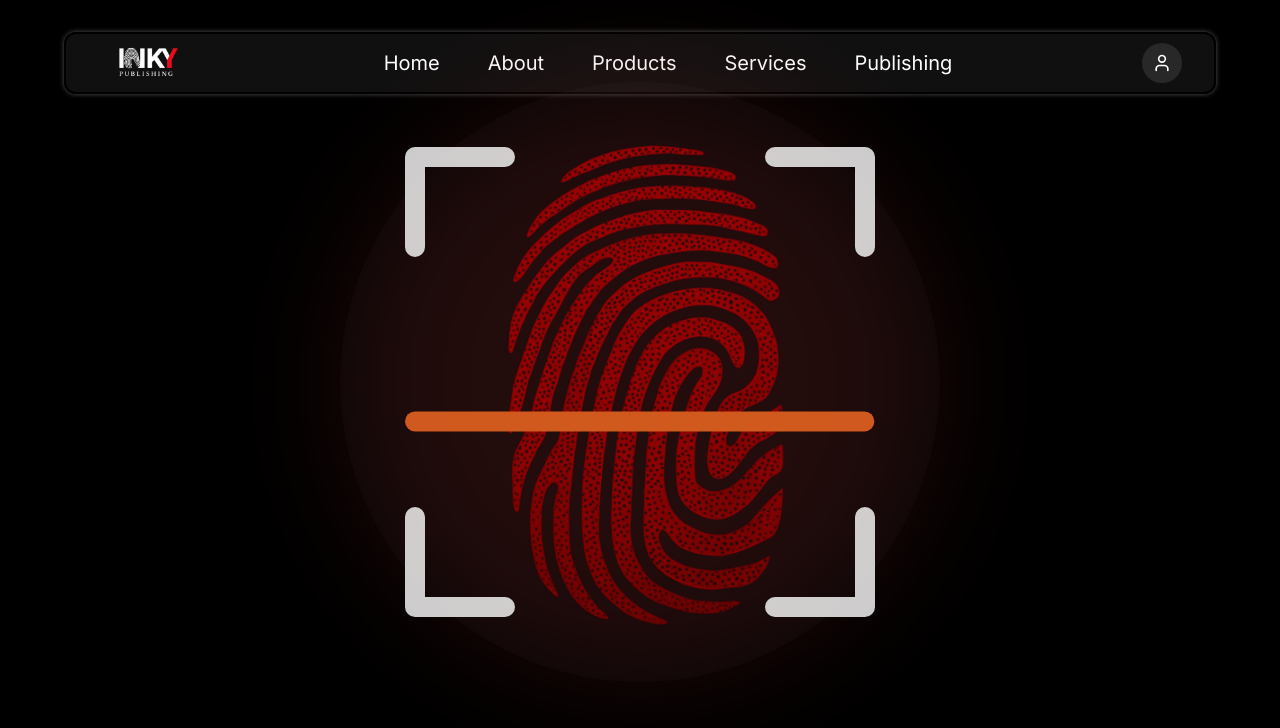
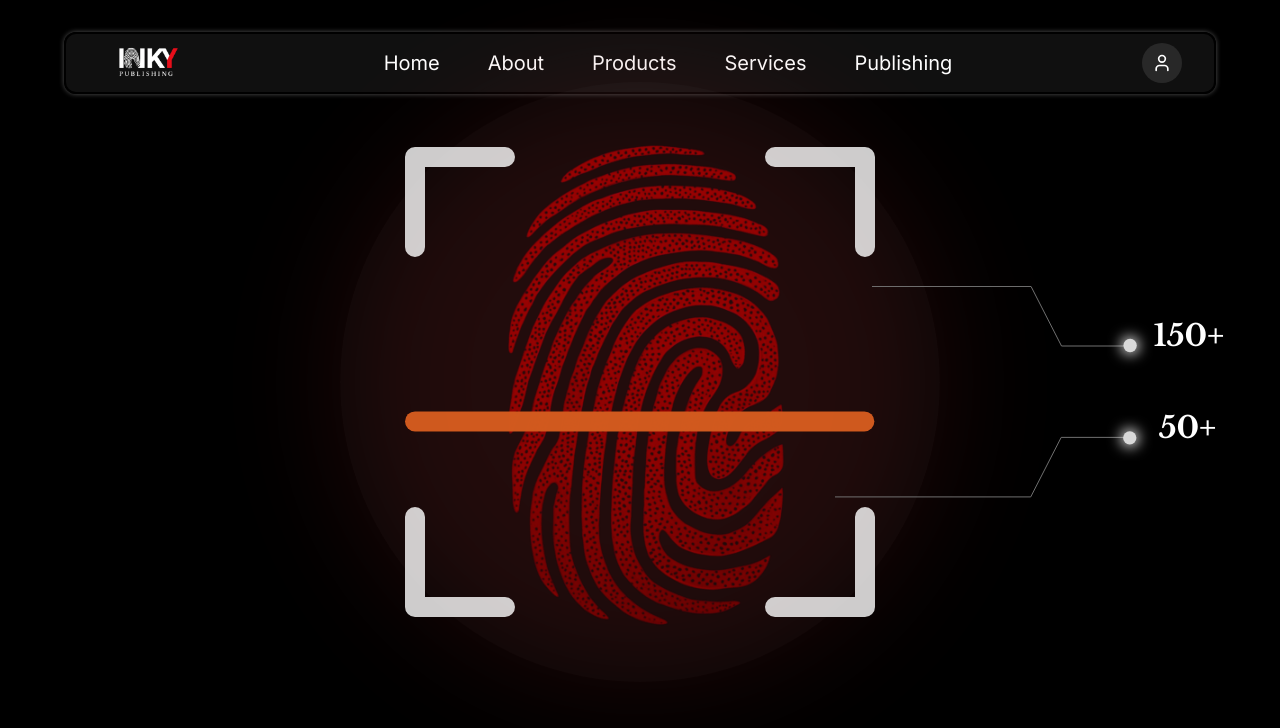
Before and after one commit to voidAyush-tsx/inky, a Next.js app: page / in a window 1280 px wide. Shown: the top 728 px of the page. Built offline with nearby package versions, Linux system fonts and the light colour scheme.

Commit message:
line motion added

```diff
--- a/package.json
+++ b/package.json
@@ -11,6 +11,7 @@
   "dependencies": {
     "lottie-react": "^2.4.1",
     "lucide-react": "^0.546.0",
+    "motion": "^12.23.24",
     "next": "16.0.0",
     "react": "19.2.0",
     "react-dom": "19.2.0"
--- a/src/app/page.tsx
+++ b/src/app/page.tsx
@@ -1,6 +1,9 @@
+"use client"
+
 import Image from "next/image";
 import { User } from "lucide-react";
 import LottieBackground from "../components/finger_scan";
+import {motion} from "motion/react"
 
 export default function Home() {
 	return (
@@ -42,8 +45,183 @@ export default function Home() {
 							<div className="absolute w-[600px] h-[600px] rounded-full  bg-[#ffffff05] transform" />
 						</div>
 
+						{/* Upper-Line */}
+						<span>
+							<svg
+							width="281"
+							height="83"
+							viewBox="0 0 281 83"
+							fill="none"
+							className="absolute right-1/12 top-1/4"
+							>
+								<motion.path
+								initial={{ pathLength: 0 }}
+								whileInView={{ pathLength: 1 }}
+								transition={{
+									duration: 1.25,
+									ease: "easeInOut",
+								}}
+								d="M0 0.476562H159.052L189.529 60.0019H259.53"
+								stroke="#777777"
+								stroke-width="0.952405"
+								/>
+								<g filter="url(#filter0_f_12_182)">
+									<motion.circle
+									initial={{ scale: 0, opacity: 0 }}
+									whileInView={{ scale: 1, opacity: 1 }}
+									transition={{
+										duration: 1.25,
+										ease: "easeInOut",
+										delay: 0.5
+									}}
+									cx="258.103"
+									cy="59.5257"
+									r="8.57165"
+									fill="white"/>
+								</g>
+								<motion.circle
+								initial={{ scale: 0, opacity: 0 }}
+								whileInView={{ scale: 1, opacity: 1 }}
+								transition={{
+									duration: 1.25,
+									ease: "easeInOut",
+									delay: 0.5
+								}}
+								cx="258.104"
+								cy="59.5262"
+								r="6.66684"
+								fill="#D9D9D9"/>
+								<defs>
+									<filter id="filter0_f_12_182" x="235.245" y="36.668" width="45.7167" height="45.7157" filterUnits="userSpaceOnUse" color-interpolation-filters="sRGB">
+										<feFlood flood-opacity="0" result="BackgroundImageFix"/>
+										<feBlend mode="normal" in="SourceGraphic" in2="BackgroundImageFix" result="shape"/>
+										<feGaussianBlur stdDeviation="7.14304" result="effect1_foregroundBlur_12_182"/>
+									</filter>
+								</defs>
+							</svg>
+							<span>
+								<motion.span
+									initial={{ opacity: 0 }}
+									whileInView={{ opacity: 1 }}
+									transition={{ duration: 0.5, delay: 1.25 }}
+									className="absolute right-8 top-1/3 text-white font-inky-header text-3xl font-bold"
+								>
+									<motion.span
+										transition={{ duration: 2, delay: 1.5 }}
+										onViewportEnter={() => {
+											const element = document.getElementById('counter-1');
+											if (element) {
+												setTimeout(() => {
+													let count = 0;
+													const interval = setInterval(() => {
+														if (count <= 150) {
+															element.textContent = count.toString();
+															count++;
+														} else {
+															clearInterval(interval);
+														}
+													}, 10);
+												}, 1250);
+											}
+										}}
+									>
+										<span id="counter-1">0</span>
+									</motion.span>
+									+
+								</motion.span>
+							</span>
+						</span>
+
+						{/* Lower-Line */}
+						<span>
+							<svg
+							width="318"
+							height="83"
+							viewBox="0 0 318 83"
+							fill="none"
+							className="absolute right-1/12 bottom-1/5"
+							>
+								<motion.path
+								initial={{ pathLength: 0 }}
+								whileInView={{ pathLength: 1 }}
+								transition={{
+									duration: 1.25,
+									ease: "easeInOut",
+								}}
+								d="M0 81.9082H195.719L226.196 22.3829H296.198"
+								stroke="#777777"
+								stroke-width="0.952405"
+								/>
+								<g filter="url(#filter0_f_12_185)">
+									<motion.circle
+									initial={{ scale: 0, opacity: 0 }}
+									whileInView={{ scale: 1, opacity: 1 }}
+									transition={{
+										duration: 1.25,
+										ease: "easeInOut",
+										delay: 0.5
+									}}
+									cx="294.77"
+									cy="22.858"
+									r="8.57165"
+									fill="white"/>
+								</g>
+								<motion.circle
+								initial={{ scale: 0, opacity: 0 }}
+								whileInView={{ scale: 1, opacity: 1 }}
+								transition={{
+									duration: 1.25,
+									ease: "easeInOut",
+									delay: 0.5
+								}}
+								cx="294.77"
+								cy="22.858"
+								r="6.66684"
+								fill="#D9D9D9"/>
+								<defs>
+									<filter id="filter0_f_12_185" x="271.913" y="0" width="45.7167" height="45.7157" filterUnits="userSpaceOnUse" color-interpolation-filters="sRGB">
+										<feFlood flood-opacity="0" result="BackgroundImageFix"/>
+										<feBlend mode="normal" in="SourceGraphic" in2="BackgroundImageFix" result="shape"/>
+										<feGaussianBlur stdDeviation="7.14304" result="effect1_foregroundBlur_12_185"/>
+									</filter>
+								</defs>
+							</svg>
+							<span>
+								<motion.span
+									initial={{ opacity: 0 }}
+									whileInView={{ opacity: 1 }}
+									transition={{ duration: 0.5, delay: 1.25 }}
+									className="absolute right-10 bottom-1/3 text-white font-inky-header text-3xl font-bold"
+								>
+									<motion.span
+										transition={{ duration: 2, delay: 1.5 }}
+										onViewportEnter={() => {
+											const element = document.getElementById('counter-2');
+											if (element) {
+												setTimeout(() => {
+													let count = 0;
+													const interval = setInterval(() => {
+														if (count <= 50) {
+															element.textContent = count.toString();
+															count++;
+														} else {
+															clearInterval(interval);
+														}
+													}, 10);
+												}, 1250);
+											}
+										}}
+									>
+										<span id="counter-2">0</span>
+									</motion.span>
+									+
+								</motion.span>
+							</span>
+						</span>
+
+
 						{/* lottie animation above the blur */}
-						<div className="absolute inset-0 flex items-center justify-center z-10 pointer-events-none">
+						<div className="absolute inset-0 flex items-center justify-center pointer-events-none">
 							<LottieBackground opacity={0.8} />
 						</div>
 					</div>
```
Also changed, not shown: 1 other file (tests, documents, lock files or other folders).
